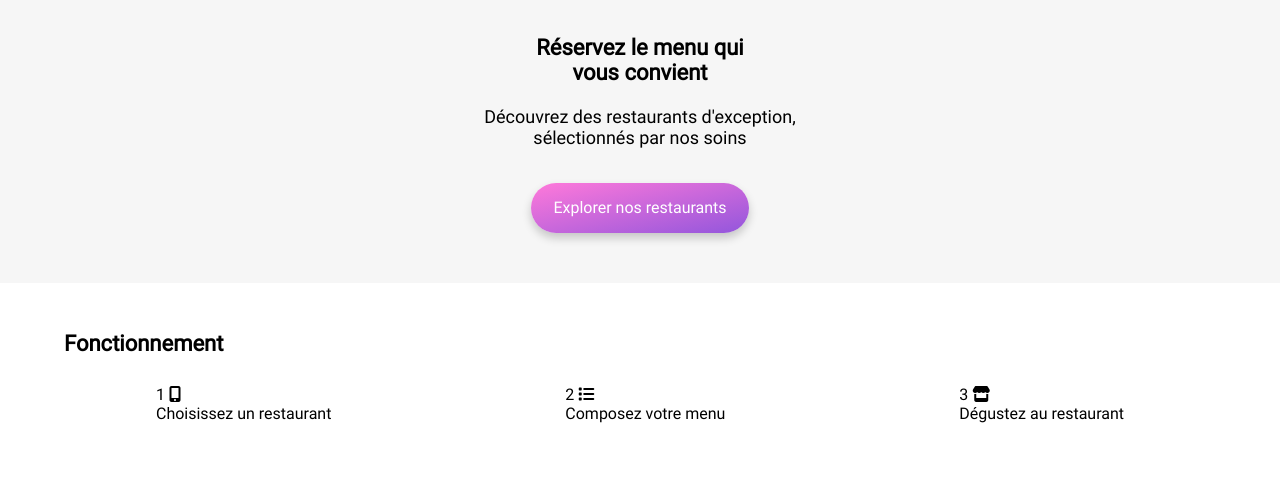
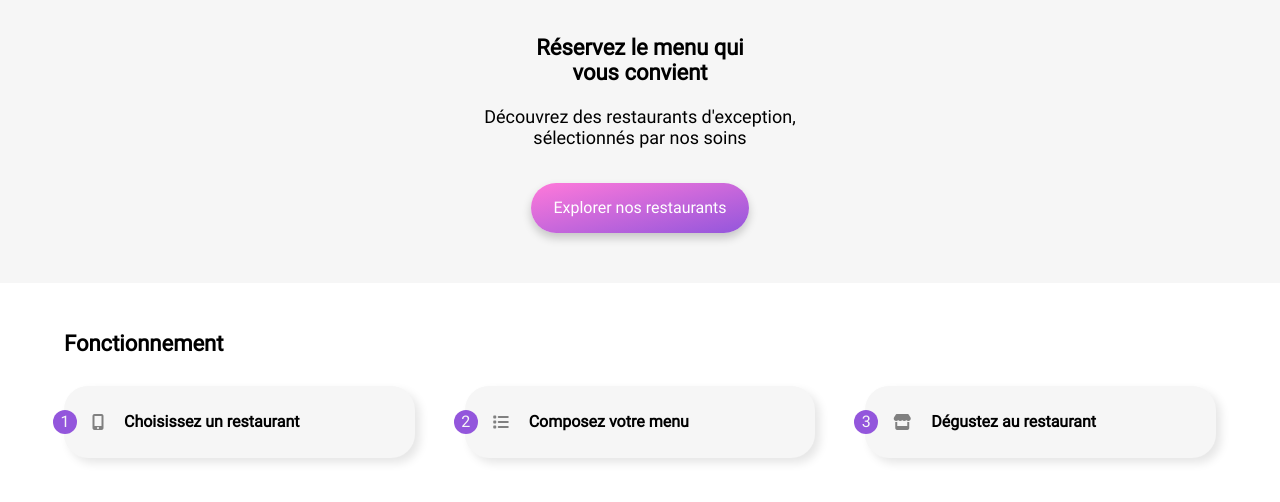
Before and after one commit to codeuse-83/OhMyFood-P3, a plain HTML site: page index.html in a window 1280 px wide. Shown: the part 108-610 px from the top of the page. Drawn offline with nearby package versions, Linux system fonts and the light colour scheme.

Commit message:
construction du CSS instructionCard et le hover

```diff
--- a/css/styles.css
+++ b/css/styles.css
@@ -147,7 +147,6 @@ body {
     margin-top: 3.4rem;
     margin-bottom: 5rem;
   }
-
   .instruction {
     width: 90%;
     margin-top: 4.8rem;
@@ -175,3 +174,44 @@ body {
       gap: 5rem;
     }
   }
+
+  .instructionCard {
+    display: flex;
+    align-items: center;
+    padding: 2.4rem;
+    border-radius: 2.4rem;
+    box-shadow: 0.5rem 0.5rem 1rem rgba(0, 0, 0, 0.1);
+    background: #f6f6f6;
+  }
+  .instructionCard:hover {
+    cursor: pointer;
+    background-color: rgba(146, 86, 220, 0.1294117647);
+  }
+  .instructionCard:hover > i {
+    color: #9356dc;
+  }
+  .instructionCard__number {
+    display: flex;
+    justify-content: center;
+    align-items: center;
+    position: relative;
+    right: 3.5rem;
+    width: 24px;
+    height: 24px;
+    border-radius: 50%;
+    color: #f6f6f6;
+    background: #9356dc;
+  }
+  .instructionCard > i {
+    position: relative;
+    right: 2rem;
+    color: grey;
+  }
+  .instructionCard > p {
+    font-weight: bold;
+  }
+  @media screen and (min-width: 768px) {
+    .instructionCard {
+      width: 100%;
+    }
+  }
```
